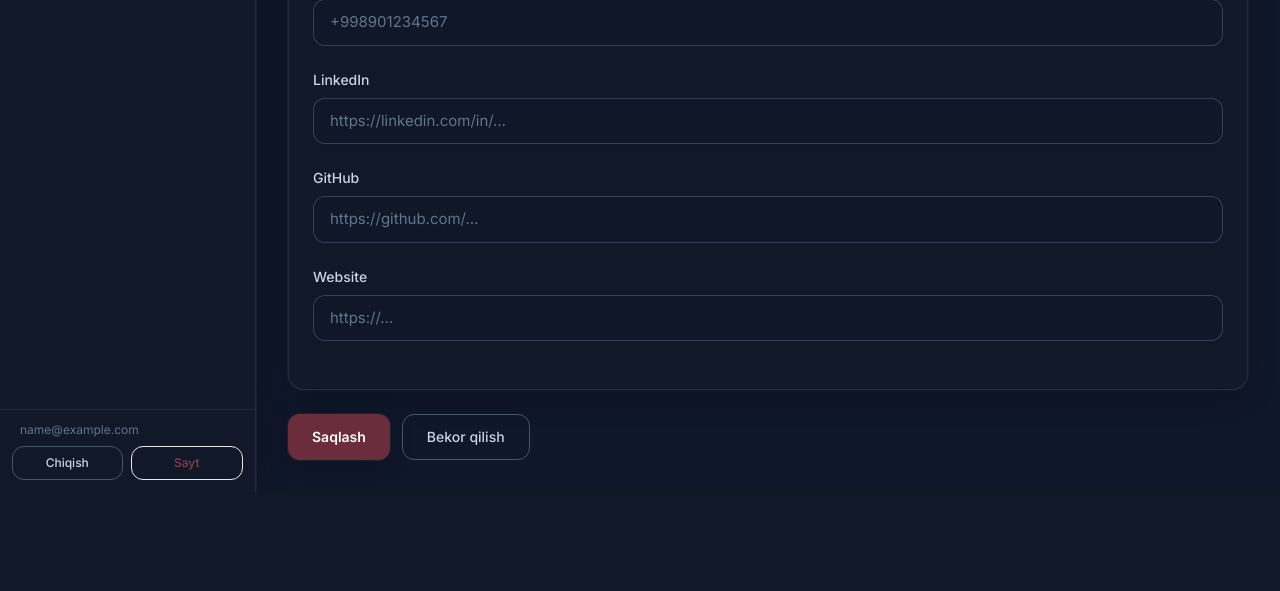
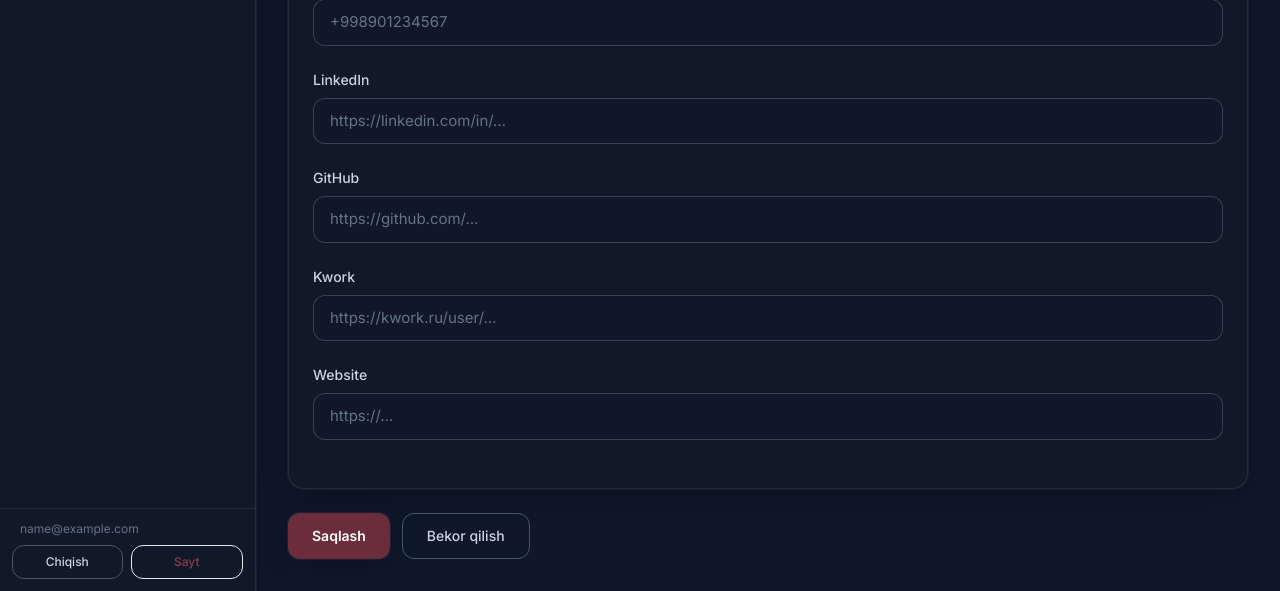
Before and after one commit to rasulbek647/my_portfolio, a Django app: page /admin/profile/ in a window 1280 px wide. Shown: the part 1809-2400 px from the top of the page. Before the commit the page ends 2301 px from the top, so only its background shows below. Run offline with Django 5.2, Linux system fonts and the light colour scheme; the visitor is signed in with stand-in values (Sample User, id 1); data comes from the database, SQL or seed files in the repository; some libraries are stand-ins or nearby versions.

Commit message:
fix: render kwork field in admin profile template

```diff
--- a/templates/dashboard/profile.html
+++ b/templates/dashboard/profile.html
@@ -55,6 +55,7 @@
     {% include "dashboard/includes/form_field.html" with field=form.whatsapp %}
     {% include "dashboard/includes/form_field.html" with field=form.linkedin %}
     {% include "dashboard/includes/form_field.html" with field=form.github %}
+    {% include "dashboard/includes/form_field.html" with field=form.kwork %}
     {% include "dashboard/includes/form_field.html" with field=form.website %}
   </div>
 
```
